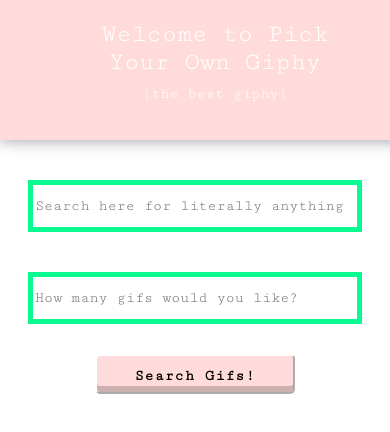
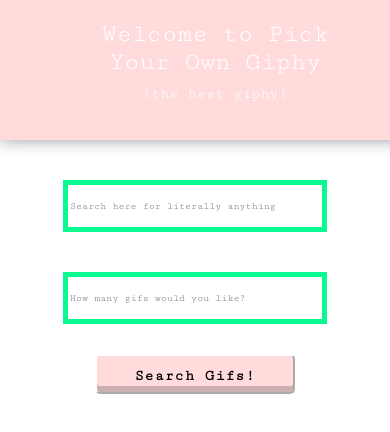
Before and after one commit to lundsara/react-giphy, a React (Create React App) app in the folder giphy-p2/: page / in a window 390 px wide. Shown: the top 432 px of the page. Built offline with nearby package versions, Linux system fonts and the light colour scheme.

Commit message:
edited responsive design

```diff
--- a/giphy-p2/public/index.html
+++ b/giphy-p2/public/index.html
@@ -10,7 +10,7 @@
       homescreen on Android. See https://developers.google.com/web/fundamentals/engage-and-retain/web-app-manifest/
     -->
     <link rel="manifest" href="%PUBLIC_URL%/manifest.json">
-    <link rel="shortcut icon" href="%PUBLIC_URL%/favicon.ico">
+    <link rel="shortcut icon" href="https://i.imgur.com/fB9K3gp.png">
     <!--
       Notice the use of %PUBLIC_URL% in the tags above.
       It will be replaced with the URL of the `public` folder during the build.
@@ -20,7 +20,7 @@
       work correctly both with client-side routing and a non-root public URL.
       Learn how to configure a non-root public URL by running `npm run build`.
     -->
-    <title>React App</title>
+    <title>Pick Your Own Giphy</title>
   </head>
   <body>
     <noscript>
--- a/giphy-p2/src/App.css
+++ b/giphy-p2/src/App.css
@@ -148,13 +148,14 @@
 
  input {
   font-family: 'Cutive Mono', monospace;
-  width: 320px;
+  width: 250px;
   height: 40px;
   background-color: white;
   border-radius: 0px;
-  text-align: left;
+  text-align:left;
+  margin: 0 auto;
   margin-top: 40px;
-  font-size: 15px;
+  font-size: 10px;
   border: solid rgb(9, 250, 144) 5px;
  }
 
@@ -169,6 +170,7 @@
     text-align: center;
     margin: 0 auto;
     margin-bottom: 10px;
+    margin-left: 18%;
 
   }
   #subtitle{
```
